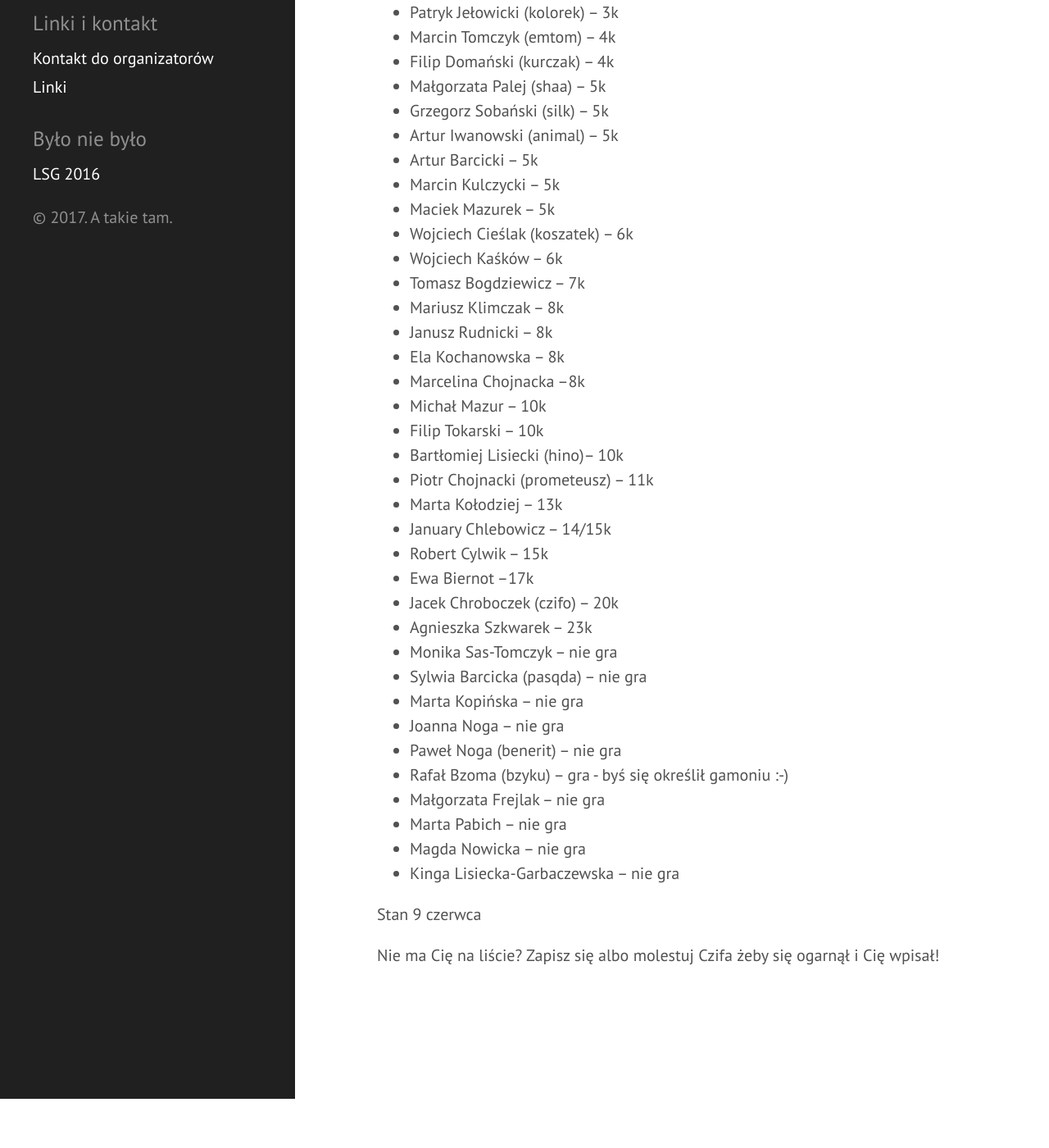
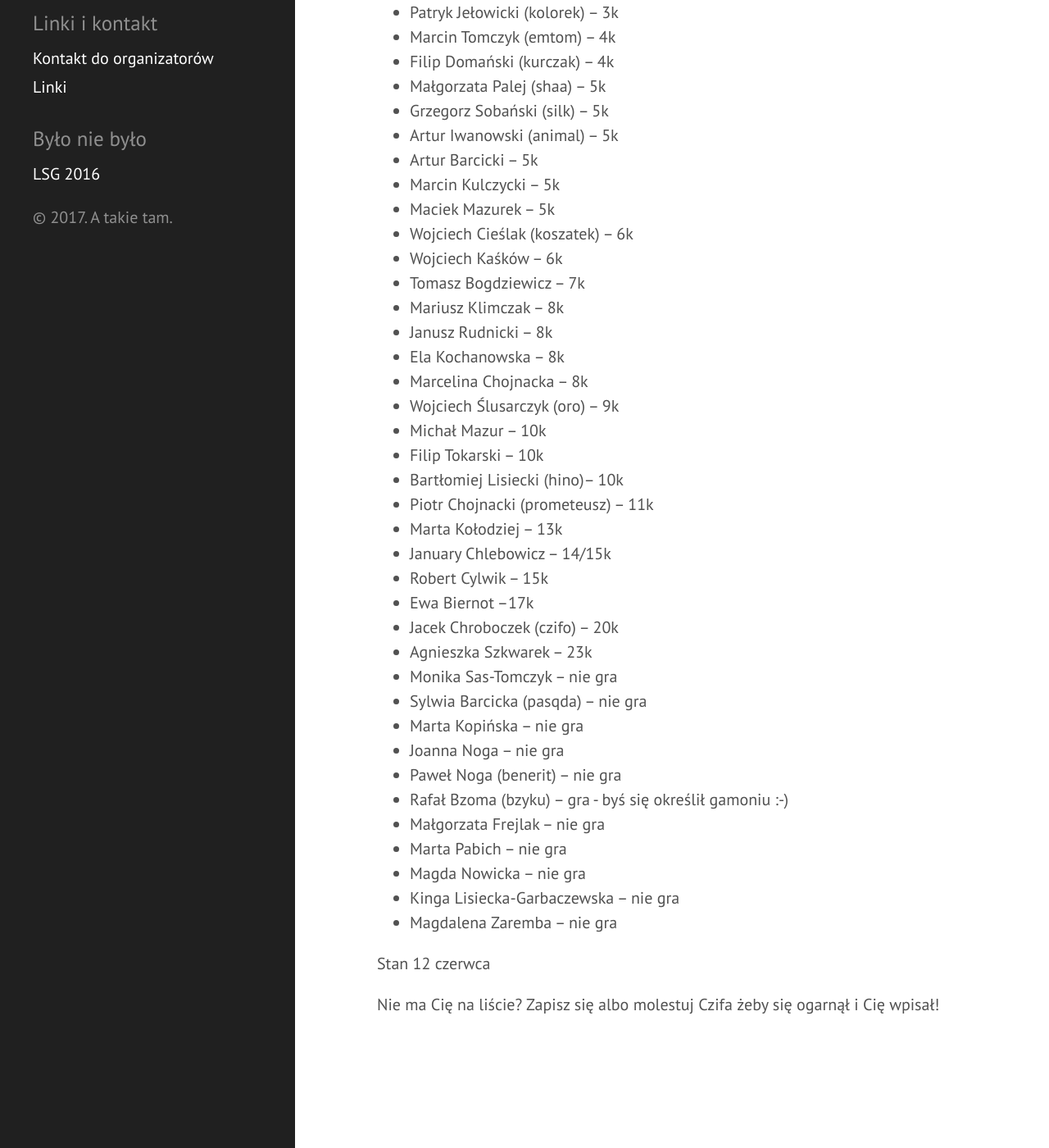
Before and after one commit to tasuki/lsg, a Jekyll site: the page built from zarejestrowani.md, in a window 1280 px wide and 1400 px high, scrolled down 748 px. Shown: the whole window at 82% size. Built offline with Jekyll 4.4.1, drawn with Linux system fonts in a browser that asks for light colours; before the commit the page ends 2088 px from its top, so only the background shows below that.

Commit message:
Create zarejestrowani.md

```diff
--- a/zarejestrowani.md
+++ b/zarejestrowani.md
@@ -40,7 +40,8 @@ Zarejestrowani uczestnicy (mniej więcej wg siły):
 - Mariusz Klimczak -- 8k
 - Janusz Rudnicki -- 8k
 - Ela Kochanowska -- 8k
-- Marcelina Chojnacka --8k
+- Marcelina Chojnacka -- 8k
+- Wojciech Ślusarczyk (oro) -- 9k
 - Michał Mazur -- 10k
 - Filip Tokarski -- 10k
 - Bartłomiej Lisiecki (hino)-- 10k
@@ -61,9 +62,10 @@ Zarejestrowani uczestnicy (mniej więcej wg siły):
 - Marta Pabich -- nie gra
 - Magda Nowicka -- nie gra
 - Kinga Lisiecka-Garbaczewska -- nie gra
+- Magdalena Zaremba -- nie gra
 
 
 
-Stan 9 czerwca
+Stan 12 czerwca
 
 Nie ma Cię na liście?  Zapisz się albo molestuj Czifa żeby się ogarnął i Cię wpisał!
```
